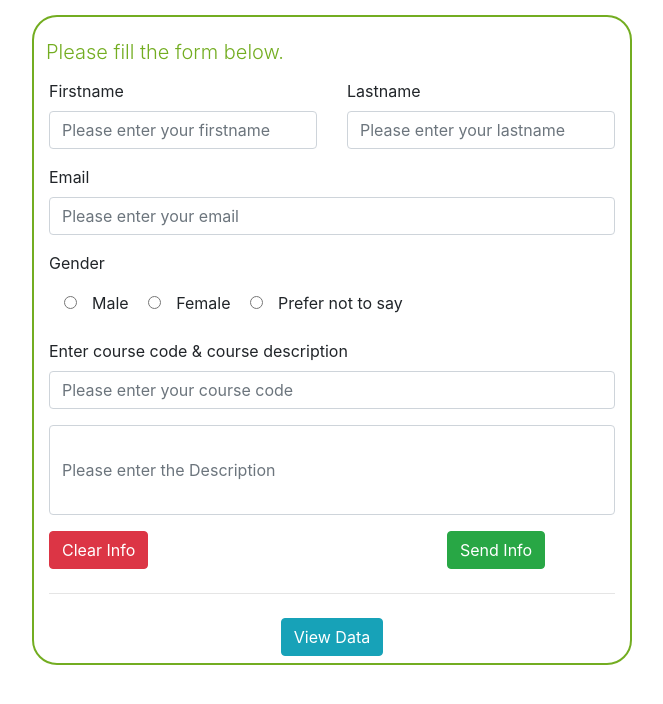
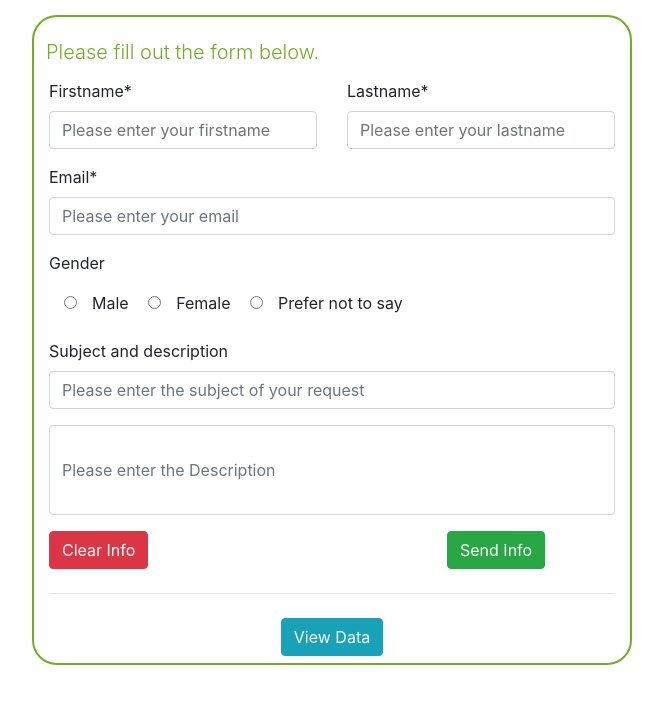
Before and after one commit to Toonelab/RDSPHP, a PHP site: page / in a window 1280 px wide. Shown: the top 704 px of the page, without its empty margins (308-971 px from the left). Run offline with PHP 8.4, Linux system fonts and the light colour scheme; data that the repository does not hold is empty; some libraries are stand-ins or nearby versions.

Commit message:
Update index.php
edits to form

```diff
--- a/index.php
+++ b/index.php
@@ -26,7 +26,7 @@
                     <div class="row">
                         <div class="col-md-12">
                             <p class="lead text-dang" style="margin: 12px; color:#73AD21;font:bolder;">
-                                Please fill the form below.
+                                Please fill out the form below.
                             </p>
                         </div>
                     </div>
@@ -34,18 +34,16 @@
                 <div class="row padding">
                     <div class="col-md-6 ">
                         <div class="form-group">
-                            <label for="form_name">Firstname</label>
+                            <label for="form_name">Firstname*</label>
                             <input id="form_name" type="text" name="name" class="form-control" placeholder="Please enter your firstname"
-
                                 required="required" data-error="Firstname is required.">
                             <div class="help-block with-errors"></div>
                         </div>
                     </div>
                     <div class="col-md-6">
                         <div class="form-group">
-                            <label for="form_lastname">Lastname</label>
-                            <input id="form_lastname" type="text" name="secondname" class="form-control"
-
+                            <label for="form_lastname">Lastname*</label>
+                            <input id="form_lastname" type="text" name="lastname" class="form-control"
 				placeholder="Please enter your lastname"
                                 required="required" data-error="Lastname is required.">
                             <div class="help-block with-errors"></div>
@@ -55,7 +53,7 @@
                 <div class="row padding">
                     <div class="col-md-12">
                         <div class="form-group">
-                            <label for="form_email">Email</label>
+                            <label for="form_email">Email*</label>
                             <input id="form_email" type="email" name="email" class="form-control"
 			placeholder="Please enter your email"
                                 required="required" data-error="Valid email is required.">
@@ -79,10 +77,9 @@
                 <div class="row padding">
                     <div class="col-md-12 ">
                         <div class="form-group">
-                            <label for="form_name">Enter course code & course description </label>
-                            <input id="form_name" type="text" name="course" class="form-control"
-				placeholder="Please enter your course code"
-                                required="required" data-error="Course code is required.">
+                            <label for="form_name">Subject and description</label>
+                            <input id="form_name" type="text" name="subject" class="form-control"
+				placeholder="Please enter the subject of your request">
                             <div class="help-block with-errors"></div>
                         </div>
                     </div>
@@ -90,8 +87,7 @@
                 <div class="row padding">
                     <div class="col-md-12" >
                         <div class="form-group">
-                            <input id="textbox" type="text" name="description" class="form-control" placeholder="Please enter the Description"
-                                required="required" data-error="Description is required.">
+                            <input id="textbox" type="text" name="description" class="form-control" placeholder="Please enter the Description">
                             <div class="help-block with-errors"></div>
                         </div>
                     </div>
```
